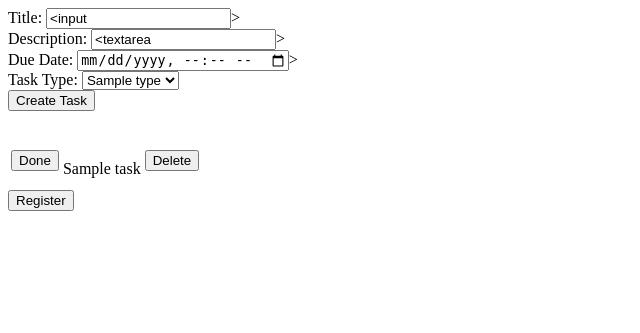
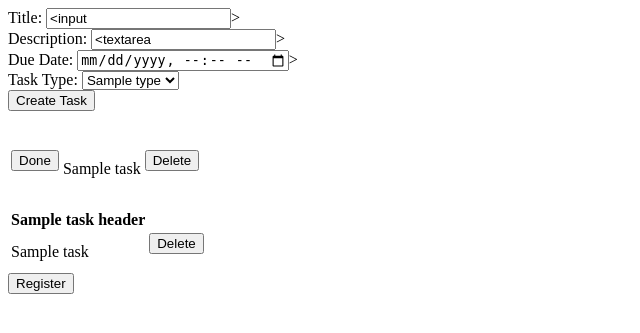
Before and after one commit to elif-krvan/cs535-todo-list, a Flask app: template app/templates/task.html in a window 1280 px wide. Shown: the top 333 px of the page, without its empty margins (0-640 px from the left). Run offline with Flask 2, Linux system fonts and the light colour scheme; the template is opened without the code that fills it: most values are stand-ins (such as "Sample title", 1, 10 or a date in 2020); form fields are guessed from the names that the template uses; some libraries are stand-ins or nearby versions.

Commit message:
Added a table to display done tasks

```diff
--- a/app/app.py
+++ b/app/app.py
@@ -70,7 +70,7 @@
 @app.route('/task/done/<int:task_id>', methods =['POST'])
 def done_task(task_id):
     cursor = mysql.connection.cursor(MySQLdb.cursors.DictCursor)
-    cursor.execute('UPDATE Task SET status = %s WHERE id = %s', (TaskStatus.DONE.value, task_id,))
+    cursor.execute('UPDATE Task SET status = %s, done_time = now() WHERE id = %s', (TaskStatus.DONE.value, task_id,))
     mysql.connection.commit()
     return redirect(url_for('task'))
 
@@ -121,6 +121,10 @@
     cursor.execute('SELECT * FROM Task WHERE status = %s ORDER BY deadline', (TaskStatus.TODO.value,))
     task_todo = cursor.fetchall()
 
+    # get done tasks from db
+    cursor.execute('SELECT * FROM Task WHERE status = %s ORDER BY done_time DESC', (TaskStatus.DONE.value,))
+    task_done = cursor.fetchall()
+
     task_headers = {
         'Mark': ' ',
         'title': 'Title',
@@ -128,11 +132,12 @@
         'status': 'Status',
         'deadline': "Deadline",
         'creation_time': "Created At",
+        'done_time': 'Done At',
         'task_type': 'Category',
         'Delete': ' '
     }
 
-    return render_template('task.html', task_types = task_types, task_headers = task_headers, task_todo = task_todo, form = form, message = message)
+    return render_template('task.html', task_types = task_types, task_headers = task_headers, task_todo = task_todo, form = form, task_done = task_done, message = message)
 
 @app.route('/analysis', methods =['GET', 'POST'])
 def analysis():
--- /dev/null
+++ b/app/q.txt
@@ -0,0 +1,2 @@
+can we edit done tasks
+can a done task be removed to todo
--- a/app/templates/task.html
+++ b/app/templates/task.html
@@ -38,7 +38,7 @@
 <table>
 	<tr>
 		{% for head in task_headers.values() %}
-			<th>{{head}}</th>
+			{% if head != 'Done At' %}<th>{{head}}</th>{% endif %}
 		{% endfor %}
 	</tr>
 
@@ -49,6 +49,29 @@
 				<button class="btn btn-primary">Done</button>
 				</form>
 			</td>
+			{% for key in task_headers.keys() %}
+				{% if task_headers[key] != ' ' and key != 'done_time' %}<td>{{task[key]}}</td>{% endif %}
+			{% endfor %}
+			<td>
+				<form action="{{ url_for('delete_task', task_id = task.id) }}" method="post">
+				<button class="btn btn-primary">Delete</button>
+				</form>
+			</td>
+	  	</tr>
+	{% endfor %}
+
+  </table>
+  <br>
+
+  <table>
+	<tr>
+		{% for key in task_headers.keys() %}
+			{% if key != 'Mark' %}<th>{{task_headers[key]}}</th>{% endif %}
+		{% endfor %}
+	</tr>
+
+	{% for task in task_done %}
+		<tr>
 			{% for key in task_headers.keys() %}
 				{% if task_headers[key] != ' ' %}<td>{{task[key]}}</td>{% endif %}
 			{% endfor %}
@@ -65,7 +88,6 @@
 
 
 
-
 <form action="{{ url_for('register') }}" method="get">
 <button class="btn btn-primary">Register</button>
 </form>
```
